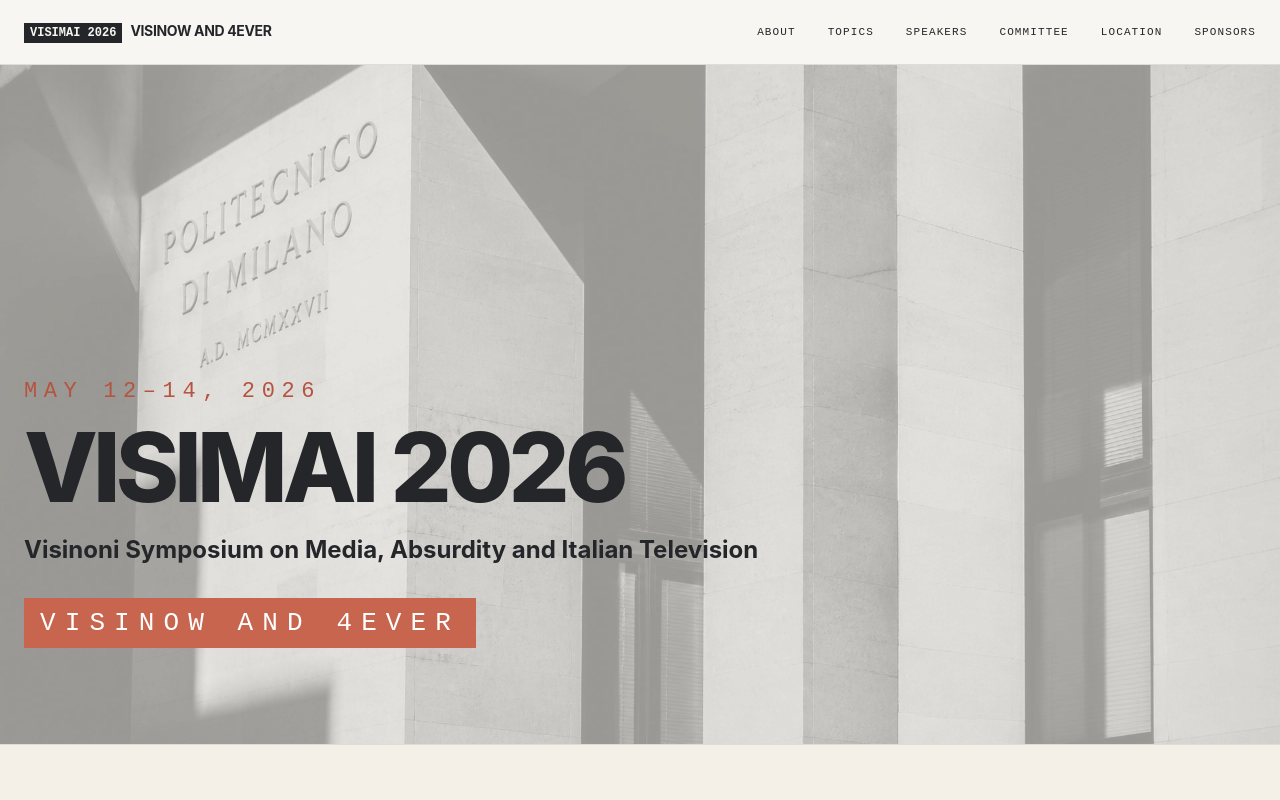
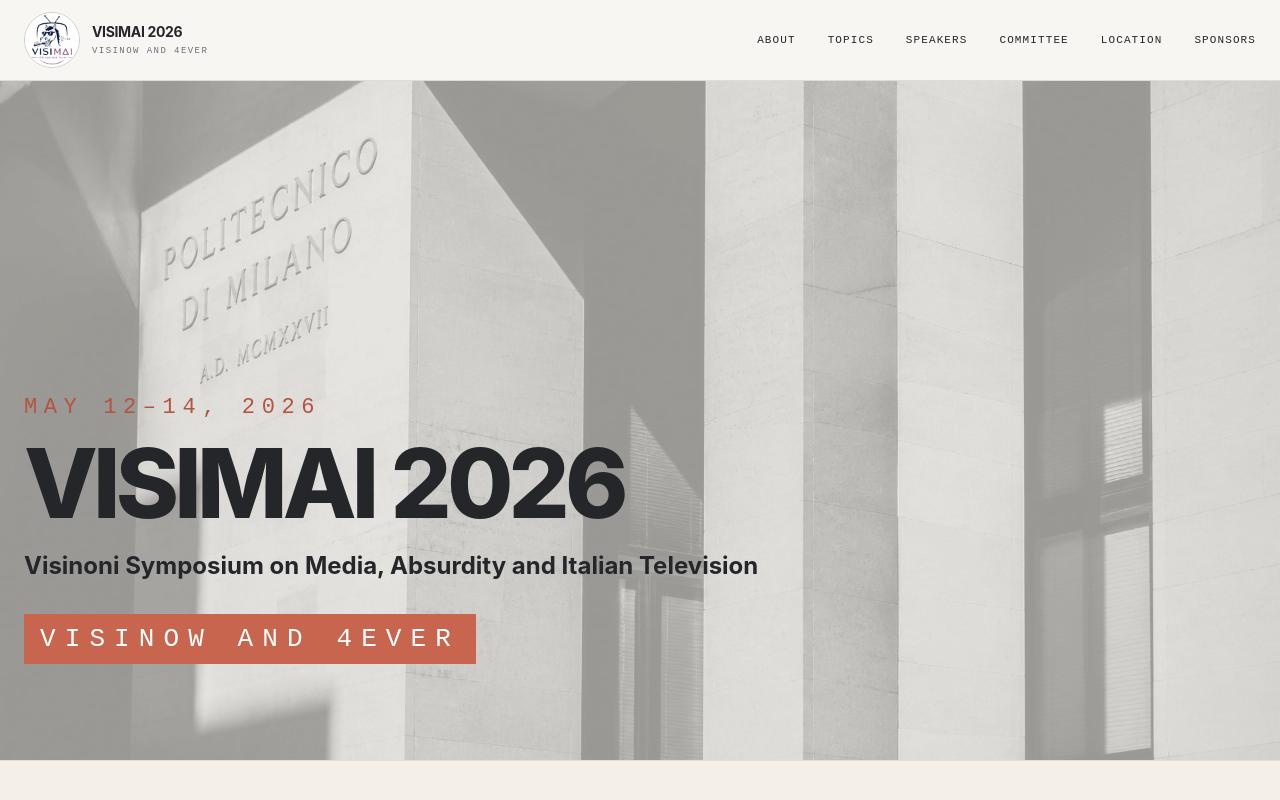
Before and after one commit to caterinaleimer/Visimai2026, a React (Vite) app: page / in a window 1280 px wide. Shown: the top 800 px of the page. Built offline with nearby package versions, Linux system fonts and the light colour scheme.

Commit message:
Update App.jsx

```diff
--- a/src/App.jsx
+++ b/src/App.jsx
@@ -2,7 +2,7 @@ import { useEffect, useState } from "react";
 
 import heroImage from "./assets/hero.jpg";
 import visinoniPhoto from "./assets/michele-visinoni.jpeg";
-
+import conferenceLogo from "./assets/visimai-logo.jpeg";
 import speaker1 from "./assets/speaker1.png";
 import speaker2 from "./assets/speaker2.jpeg";
 import coauthor2 from "./assets/cospeaker2.jpeg";
@@ -190,16 +190,36 @@ function App() {
     <div className="min-h-screen bg-background text-foreground font-display selection:bg-primary selection:text-white">
       {/* Navigation */}
       <nav className="sticky top-0 z-50 w-full bg-background/85 backdrop-blur-md border-b border-border">
-        <div className="max-w-7xl mx-auto px-6 h-16 flex items-center justify-between">
-          <div className="flex items-baseline gap-2">
-            <span className="font-mono text-xs font-bold bg-foreground text-background px-1.5 py-0.5">
-              VISIMAI 2026
-            </span>
+        <div className="max-w-7xl mx-auto px-6 h-20 flex items-center justify-between">
+          <a
+  href="#top"
+  className="flex items-center gap-3 group"
+  aria-label="VISIMAI 2026 home"
+>
+  <img
+    src={conferenceLogo}
+    alt="VISIMAI 2026 logo"
+    className="
+      w-14 h-14
+      object-cover
+      rounded-full
+      bg-white
+      border border-[#C8D2CC]
+      transition-transform duration-300
+      group-hover:scale-105
+    "
+  />
 
-            <span className="text-sm font-bold tracking-tight uppercase">
-              VisiNow and 4ever
-            </span>
-          </div>
+  <div className="hidden sm:block leading-tight">
+    <p className="text-sm font-bold tracking-tight uppercase">
+      VISIMAI 2026
+    </p>
+
+    <p className="font-mono text-[9px] uppercase tracking-[0.16em] text-muted-foreground mt-1">
+      VisiNow and 4ever
+    </p>
+  </div>
+</a>
 
           <div className="hidden md:flex gap-8 text-[11px] font-mono uppercase tracking-widest">
             <a href="#about" className="transition-colors hover:text-primary">
@@ -239,7 +259,7 @@ function App() {
       </nav>
 
       {/* Hero */}
-      <header className="relative h-[85vh] border-b border-border overflow-hidden">
+      <header id="top" className="relative h-[85vh] border-b border-border overflow-hidden" >
         <img
           src={heroImage}
           alt="Politecnico di Milano"
@@ -821,11 +841,37 @@ function App() {
       </section>
 
       {/* Footer */}
-      <footer className="py-12 bg-[#F4F0E8]">
-        <div className="max-w-7xl mx-auto px-6 text-[10px] font-mono text-muted-foreground uppercase tracking-widest">
-          © 2026 VISIMAI // VisiNow and 4ever
-        </div>
-      </footer>
+      <footer className="py-10 bg-[#F4F0E8]">
+  <div className="max-w-7xl mx-auto px-6 flex flex-col sm:flex-row items-center justify-between gap-5">
+    <div className="flex items-center gap-4">
+      <img
+        src={conferenceLogo}
+        alt="VISIMAI 2026 logo"
+        className="
+          w-20 h-20
+          object-cover
+          rounded-full
+          bg-white
+          border border-[#D8CFC2]
+        "
+      />
+
+      <div>
+        <p className="text-sm font-bold uppercase tracking-tight">
+          VISIMAI 2026
+        </p>
+
+        <p className="font-mono text-[10px] uppercase tracking-widest text-muted-foreground mt-1">
+          VisiNow and 4ever
+        </p>
+      </div>
+    </div>
+
+    <p className="text-[10px] font-mono text-muted-foreground uppercase tracking-widest">
+      © 2026 VISIMAI
+    </p>
+  </div>
+</footer>
 
       {/* Abstract modal */}
       {selectedSpeaker && (
```
